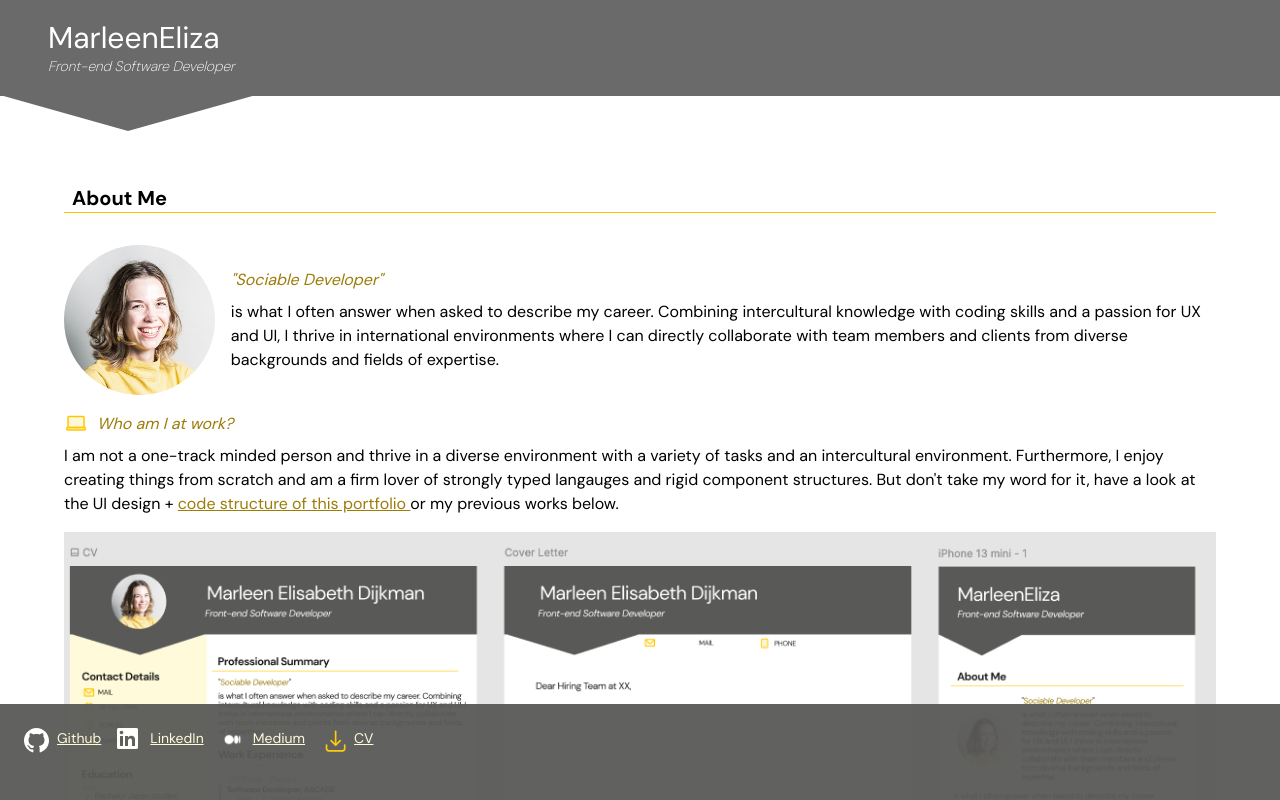
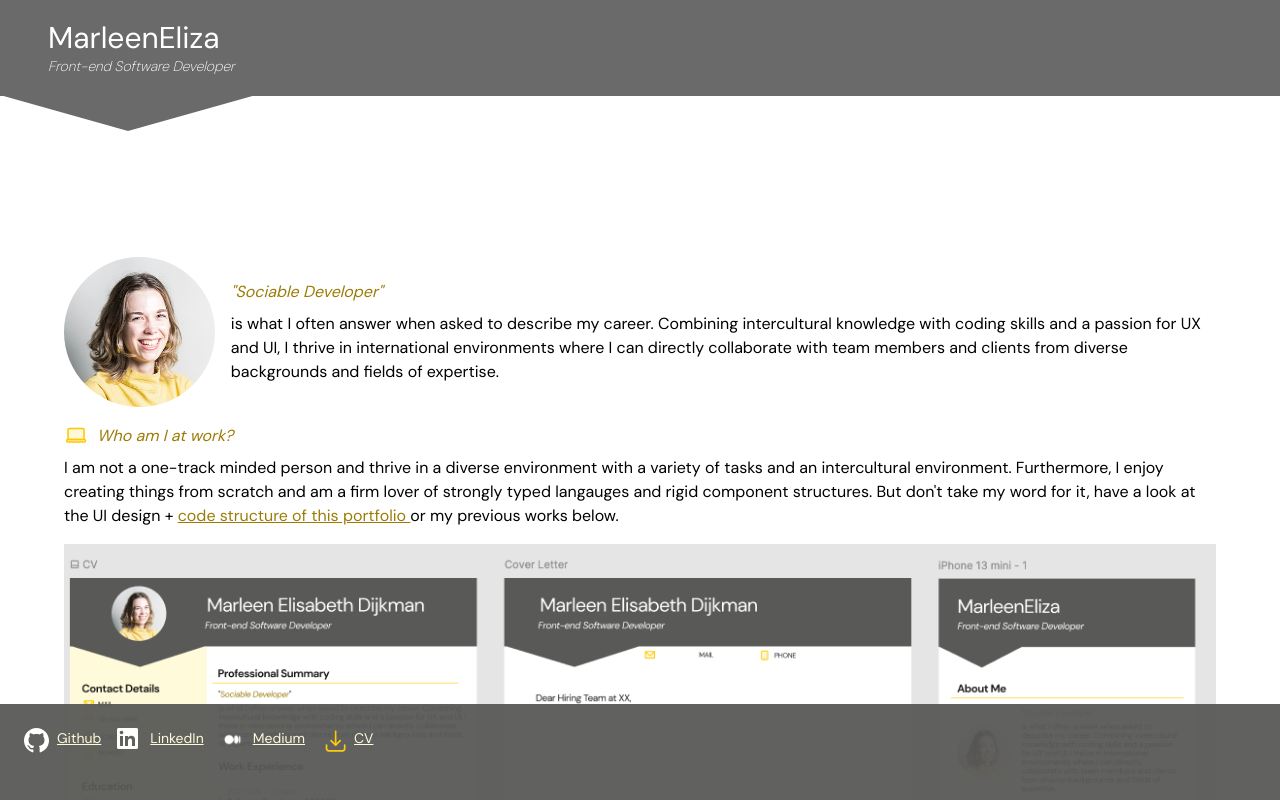
Before and after one commit to MarleenEliza/MarleenEliza.github.io, a Next.js app: page / in a window 1280 px wide. Built offline with nearby package versions, Linux system fonts and the light colour scheme.

Commit message:
add animation on scroll

```diff
--- a/src/app/components/atoms/TheHeading.tsx
+++ b/src/app/components/atoms/TheHeading.tsx
@@ -1,10 +1,26 @@
+import { fadeIntoView } from "@/utils/FadeIntoView";
+import { useRef, useState, useEffect } from "react";
+
 type TheHeadingProps = {
   children: React.ReactNode;
 };
 export default function TheHeading({ children }: TheHeadingProps) {
+  const ref = useRef<HTMLDivElement>(null);
+  const [isVisible, setIsVisible] = useState(false);
+  useEffect(() => {
+    fadeIntoView(ref, setIsVisible);
+  }, []);
+
   return (
-    <div className="w-full flex flex-col mt-3 mb-2 md:mt-10 md:mb-6 font-bold text-lg">
-      <h2 className="text-xl ml-2">{children}</h2>
+    <div
+      ref={ref}
+      className={`w-full flex flex-col mt-3 mb-6 md:mt-10 md:mb-6 font-bold text-lg ${
+        isVisible
+          ? "animate-fade-in-from-left-slower md:animate-fade-in-from-above"
+          : "opacity-0"
+      }`}
+    >
+      <h2 className="text-2xl ml-2">{children}</h2>
       <span className="bg-accent-default w-full h-[1px]"></span>
     </div>
   );
--- a/src/app/components/molecules/ImageParagraph.tsx
+++ b/src/app/components/molecules/ImageParagraph.tsx
@@ -1,4 +1,8 @@
+"use client";
+
+import { fadeIntoView } from "@/utils/FadeIntoView";
 import Image from "next/image";
+import { useRef, useState, useEffect } from "react";
 
 type ImageParagraphProps = {
   src: string;
@@ -12,8 +16,19 @@ export default function ImageParagraph({
   children,
   alt,
 }: ImageParagraphProps) {
+  const ref = useRef<HTMLDivElement>(null);
+  const [isVisible, setIsVisible] = useState(false);
+  useEffect(() => {
+    fadeIntoView(ref, setIsVisible);
+  }, []);
+
   return (
-    <div className="grid grid-cols-3 gap-4 md:grid-cols-7">
+    <div
+      ref={ref}
+      className={`grid grid-cols-3 gap-4 md:grid-cols-7 ${
+        isVisible ? "animate-fade-in-from-left" : "opacity-0"
+      }`}
+    >
       <Image
         src={src}
         alt={alt}
--- a/src/app/components/molecules/SubParagraph.tsx
+++ b/src/app/components/molecules/SubParagraph.tsx
@@ -1,7 +1,11 @@
+"use client";
+
 import IconContainer, {
   Icon,
   IconSize,
 } from "@/app/components/atoms/IconContainer";
+import { fadeIntoView } from "@/utils/FadeIntoView";
+import { useRef, useState, useEffect } from "react";
 
 type SubParagraphProps = {
   title: string;
@@ -15,8 +19,17 @@ export default function SubParagraph({
   icon,
   isSkewed = false,
 }: SubParagraphProps) {
+  const ref = useRef<HTMLDivElement>(null);
+  const [isVisible, setIsVisible] = useState(false);
+  useEffect(() => {
+    fadeIntoView(ref, setIsVisible);
+  }, []);
+
   return (
-    <div>
+    <div
+      ref={ref}
+      className={isVisible ? "animate-fade-in-from-left" : "opacity-0"}
+    >
       <div
         className={`flex items-center ${
           isSkewed && "translate-x-[-1.7rem] bg-accent-light"
--- a/src/app/components/organisms/ParagraphSection.tsx
+++ b/src/app/components/organisms/ParagraphSection.tsx
@@ -10,7 +10,7 @@ export default function ParagraphSection({
   children,
 }: ParagraphSectionProps) {
   return (
-    <section className="flex gap-2 flex-col even:bg-accent-light px-4 md:px-16 pb-6 md:pb-10 w-full">
+    <section className="flex gap-2 flex-col even:bg-accent-light px-4 pt-6 md:pt-2 md:px-16 pb-10 w-full">
       <TheHeading>{title}</TheHeading>
       {children}
     </section>
--- a/src/app/components/organisms/PreviousWork.tsx
+++ b/src/app/components/organisms/PreviousWork.tsx
@@ -1,9 +1,13 @@
+"use client";
+
 import TimeLine from "@/app/components/molecules/TimeLine";
 import TheVideo from "@/app/components/atoms/TheVideo";
 import TextLink from "@/app/components/atoms/LinkButton";
 import DiscList from "@/app/components/molecules/DiscList";
 import en from "@/dictionaries/en.json";
 import SubParagraph from "@/app/components/molecules/SubParagraph";
+import { useEffect, useRef, useState } from "react";
+import { fadeIntoView } from "@/utils/FadeIntoView";
 
 type PreviousWorkProps = {
   title: string;
@@ -26,9 +30,20 @@ export default function PreviousWork({
   example_video_url,
   example_video_image,
 }: PreviousWorkProps) {
+  const ref = useRef<HTMLDivElement>(null);
+  const [isVisible, setIsVisible] = useState(false);
+  useEffect(() => {
+    fadeIntoView(ref, setIsVisible);
+  }, []);
+
   return (
-    <div className="flex flex-col mb-8 md:mb-14 ml-2">
-      <h3 className="font-bold mb-4 text-md">{title}</h3>
+    <div
+      ref={ref}
+      className={`flex flex-col mb-8 md:mb-14 ml-2 ${
+        isVisible ? "animate-fade-in-from-left" : "opacity-0"
+      }`}
+    >
+      <h3 className="font-bold mb-4 text-[1rem]">{title}</h3>
       <div className="flex h-full mt-2">
         <TimeLine></TimeLine>
         <div className="grid gap-6 w-full md:grid-cols-[auto_1fr] md:grid-rows-[auto_auto_auto_1fr] md:auto-rows-min">
--- /dev/null
+++ b/src/utils/FadeIntoView.ts
@@ -0,0 +1,13 @@
+import { RefObject } from "react";
+
+export const fadeIntoView = (ref: RefObject<HTMLElement>, setIsVisible: (isVisible: boolean) => void) => {
+  if (!ref.current) return;
+  const observer = new IntersectionObserver(entries => {
+    entries.forEach(entry => setIsVisible(entry.isIntersecting));
+  });
+  observer.observe(ref.current);
+  return () => {
+    if (!ref.current) return;
+    observer.unobserve(ref.current);
+  }
+}
--- a/tailwind.config.ts
+++ b/tailwind.config.ts
@@ -6,6 +6,21 @@ const config: Config = {
   ],
   theme: {
     extend: {
+      animation: {
+        'fade-in-from-above': 'fadeInFromAbove 0.5s ease-in forwards',
+        'fade-in-from-left': 'fadeInFromLeft 0.6s ease-in forwards',
+        'fade-in-from-left-slower': 'fadeInFromLeft 0.8s ease-in forwards',
+      },
+      keyframes: {
+        fadeInFromAbove: {
+          '0%': { opacity: '0', transform: 'translateY(-30px)', },
+          '100%': { opacity: '1', transform: 'translateY(0px)', },
+        },
+        fadeInFromLeft: {
+          '0%': { opacity: '0', transform: 'translateX(-50px)', },
+          '100%': { opacity: '1', transform: 'translateX(0px)', },
+        },
+      },
       colors: {
         'white': '#fff',
         'accent-light': '#FFFBDA',
```
